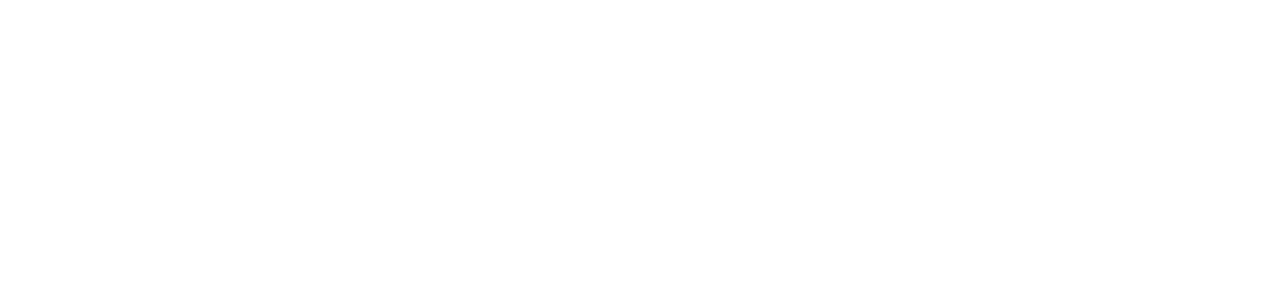
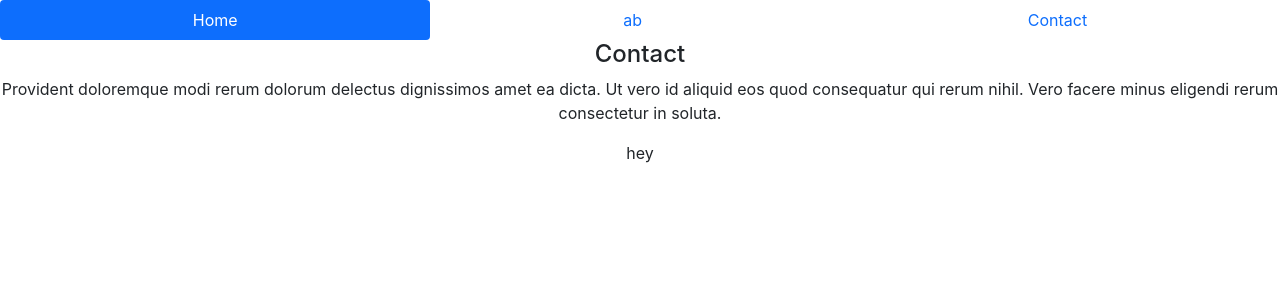
Before and after one commit to nimeshpoudel7/reacthook50, a React (Create React App) app: page /Contact in a window 1280 px wide. Shown: the top 300 px of the page. Built offline with nearby package versions, Linux system fonts and the light colour scheme.

Commit message:
reactrouter install and nav

```diff
--- a/package.json
+++ b/package.json
@@ -8,8 +8,10 @@
     "@testing-library/user-event": "^12.8.3",
     "axios": "^0.21.1",
     "bootstrap": "^5.0.1",
+    "faker": "^5.5.3",
     "react": "^17.0.2",
     "react-dom": "^17.0.2",
+    "react-router-dom": "^5.2.0",
     "react-scripts": "4.0.3",
     "reactstrap": "^8.9.0",
     "web-vitals": "^1.1.2"
--- a/src/App.js
+++ b/src/App.js
@@ -1,13 +1,21 @@
 import React from 'react';
 import './App.css';
-
+import Home from './components/Home'
+import Contact from './components/Contact'
+import About from './components/About'
+import Navbar from './components/Navbar'
+import { BrowserRouter as Router, Route, Link } from "react-router-dom";
 
 function App() {
   return (
-
+    <Router>
     <div className="App">
-
+      <Navbar/>
+      <Route exact path="/" component={Home}/>
+      <Route path="/Contact" component={Contact}/>
+      <Route path="/About" component={About}/>
     </div>
+    </Router>
 
   );
 }
--- /dev/null
+++ b/src/components/About.js
@@ -0,0 +1,13 @@
+import React from 'react'
+import faker from 'faker'
+const About = () => {
+    return (
+        <div className="container">
+            <div className="center"><h4>About</h4></div>
+            <p>{`${faker.lorem.paragraph()}`}</p>
+            hey
+        </div>
+    )
+}
+
+export default About
--- /dev/null
+++ b/src/components/Contact.js
@@ -0,0 +1,13 @@
+import React from 'react'
+import faker from 'faker'
+const Contact = () => {
+    return (
+        <div>
+                <div className="center"><h4>Contact</h4></div>
+            <p>{`${faker.lorem.paragraph()}`}</p>
+            hey
+        </div>
+    )
+}
+
+export default Contact
--- /dev/null
+++ b/src/components/Home.js
@@ -0,0 +1,12 @@
+import React from 'react'
+import faker from 'faker'
+const Home = () => {
+    return (
+        <div>
+             <div className="center"><h4>Home</h4></div>
+            <p>{`${faker.lorem.paragraph()}`}</p>
+        </div>
+    )
+}
+
+export default Home
--- /dev/null
+++ b/src/components/Navbar.js
@@ -0,0 +1,17 @@
+import React from 'react'
+
+const Navbar = () => {
+    return (
+        <nav className="nav nav-pills flex-column flex-sm-row">
+        <a className="flex-sm-fill text-sm-center nav-link active" aria-current="page" href="/">Home</a>
+        <a className="flex-sm-fill text-sm-center nav-link" href="/about">ab</a>
+        <a className="flex-sm-fill text-sm-center nav-link" href="/contact">Contact</a>
+
+      </nav>
+
+
+
+    )
+}
+
+export default Navbar
```
Also changed, not shown: 1 other file (tests, documents, lock files or other folders).
